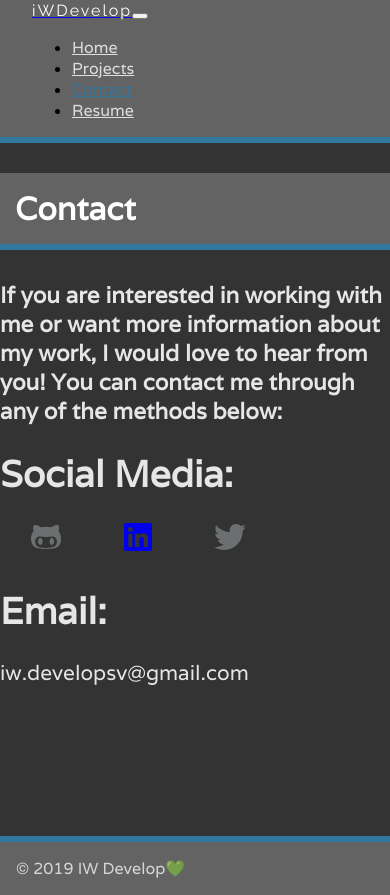
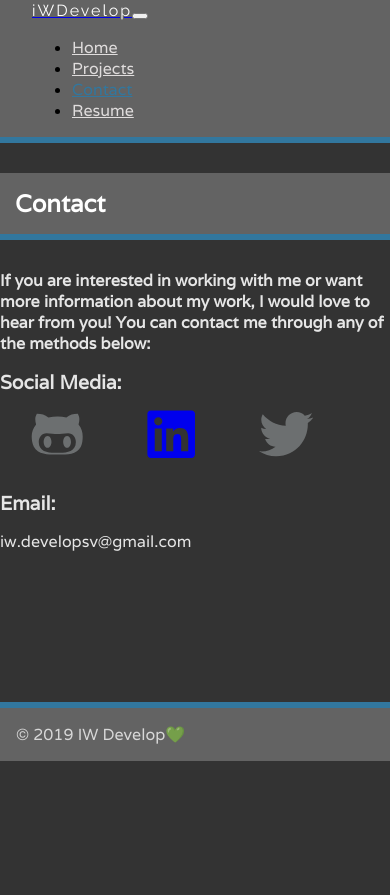
Before and after one commit to k4is3r/frontend-gatsby, a Gatsby site: page /contact in a window 390 px wide. After the commit the page ends 844 px from the top, so only its background shows below. Built offline with nearby package versions, Linux system fonts and the light colour scheme; Gatsby itself is replaced by a stand-in of ours.

Commit message:
some changes in the text and principal page

```diff
--- a/src/components/layout.css
+++ b/src/components/layout.css
@@ -69,6 +69,10 @@ body {
 */
 
 .display-3{
+    font-size: 2.5rem !important;
+}
+
+.display-4{
     font-size: 2.5rem !important;
 }
 .dark-overlay {
@@ -210,11 +214,13 @@ footer {
     color: rgba(255, 255, 255, .75);
 }
 
-@media (max-width: 650px) {
+@media (max-width: 670px) {
     .branding {
         font-size: 1rem;
     }
-
+    .display-4{
+        font-size: 1.5rem !important;
+    }
     .navbar .navbar-toggler-icon {
         font-size: 1rem;
     }
@@ -232,19 +238,19 @@ footer {
     }
 
     .contactLink {
-        font-size: 2rem;
+        font-size: 3.4rem;
     }
 
     .contactHeader {
-        font-size: 2.3rem !important;
+        font-size: 1.2rem !important;
     }
 
     #contactText {
-        font-size: 1.4rem;
+        font-size: 1rem;
     }
 
     #email {
-        font-size: 1.3rem;
+        font-size: 1rem;
     }
 
     #aboutText {
--- a/src/pages/index.js
+++ b/src/pages/index.js
@@ -24,8 +24,6 @@ const IndexPage = () => (
             <div className="col-md-12 text-center">
               <br/>
               <br/>
-              <br/>
-
               <h1 className="display-3 mb-4" id="landingHeader">
                 Eduardo Imery
               </h1>
@@ -33,7 +31,7 @@ const IndexPage = () => (
                 Software & Cloud Engineer
               </p>
               <br/>
-              <br/>
+
               <Animated
                 animationIn="slideInRight"
                 animationOut="fadeOut"
--- a/src/pages/my-work.js
+++ b/src/pages/my-work.js
@@ -7,7 +7,7 @@ import Projects from '../components/Projects'
 const myWork = () => (
   <Layout>
     <SEO title="My Work" keywords={[`gatsby`, `application`, `react`]} />
-    <Header headingTitle="My Work" />
+    <Header headingTitle="Personal Projects" />
     <Projects />
   </Layout>
 )
```
